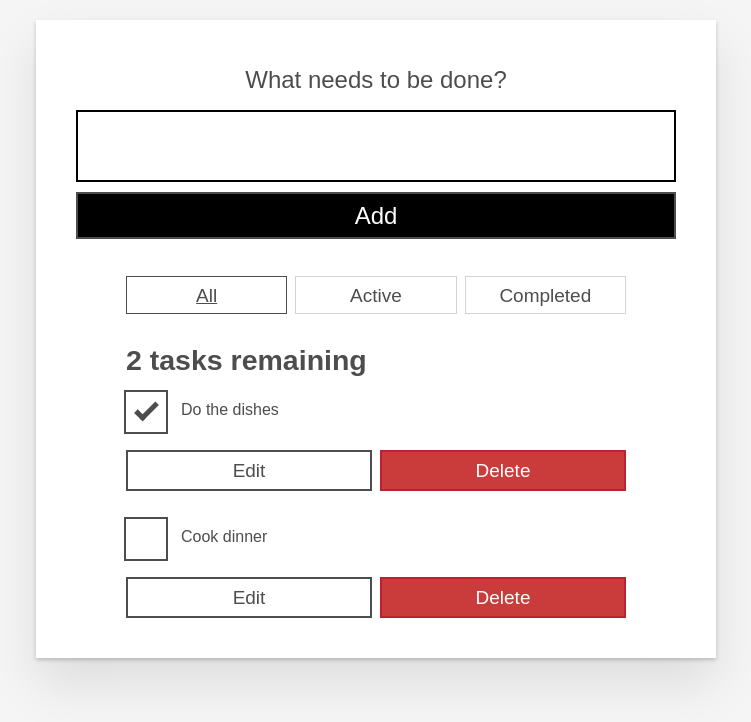
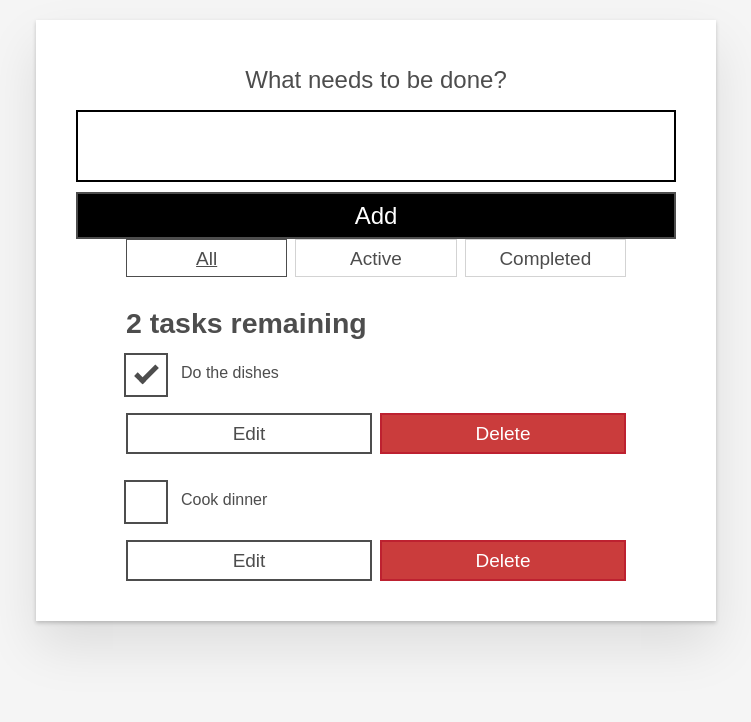
Before and after one commit to DeniseSimone/Todo_list_app, a React (Create React App) app: page / in a window 1280 px wide. Shown: the top 722 px of the page, without its empty margins (264-1015 px from the left). Built offline with nearby package versions, Linux system fonts and the light colour scheme.

Commit message:
UI updates

```diff
--- a/src/App.js
+++ b/src/App.js
@@ -65,7 +65,6 @@ function App(props) {
   return (
     <div className="todoapp stack-large">
       <Form addTask={addTask} />
-      <br/>
       <div className="filters btn-group stack-exception">
         {filterList}
       </div>
--- a/src/index.css
+++ b/src/index.css
@@ -201,7 +201,7 @@ body {
 }
 .filters {
   width: 100%;
-  margin: unset auto;
+  margin: auto;
 }
 /* Todo item styles */
 .todo {
```
